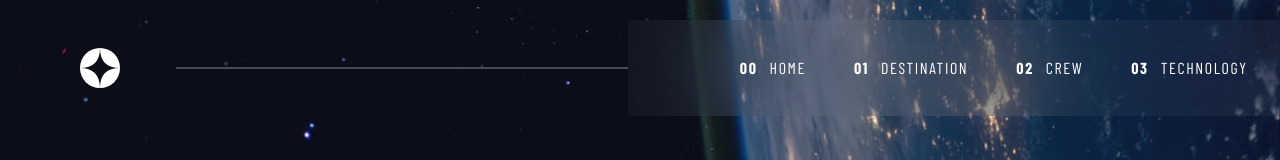
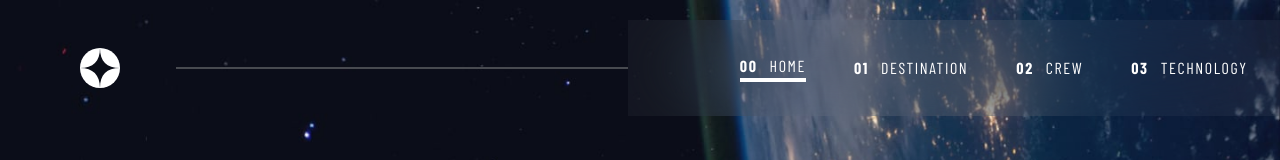
Before and after one commit to neshacascia/space-tourism, a React (Vite) app: page / in a window 1280 px wide. Shown: the top 160 px of the page. Built offline with nearby package versions, Linux system fonts and the light colour scheme; a web font is replaced by a local one.

Commit message:
added styling for active NavLinks in navbar

```diff
--- a/src/components/navbars/Navbar.jsx
+++ b/src/components/navbars/Navbar.jsx
@@ -8,10 +8,17 @@ import { navBarArr } from '../../navbarData';
 export default function Navbar(props) {
   const { openModal } = useContext(Context);
 
+  const activeStyle = {
+    borderBlockEnd: 'solid white 4px',
+  };
+
+  const activeClassName = 'underline';
+
   const navLinks = navBarArr.map(nav => (
     <NavLink
       to={nav.path}
-      className="hover:border-b-4 hover:border-lightGray focus:border-b-4 pb"
+      style={({ isActive }) => (isActive ? activeStyle : undefined)}
+      className="hover:border-b-4 hover:border-lightGray active:border-white focus:border-white focus:border-b-4 pb"
       key={nav.id}
     >
       <span className="font-bold pr-3 hidden lg:inline">{nav.num}</span>
```
